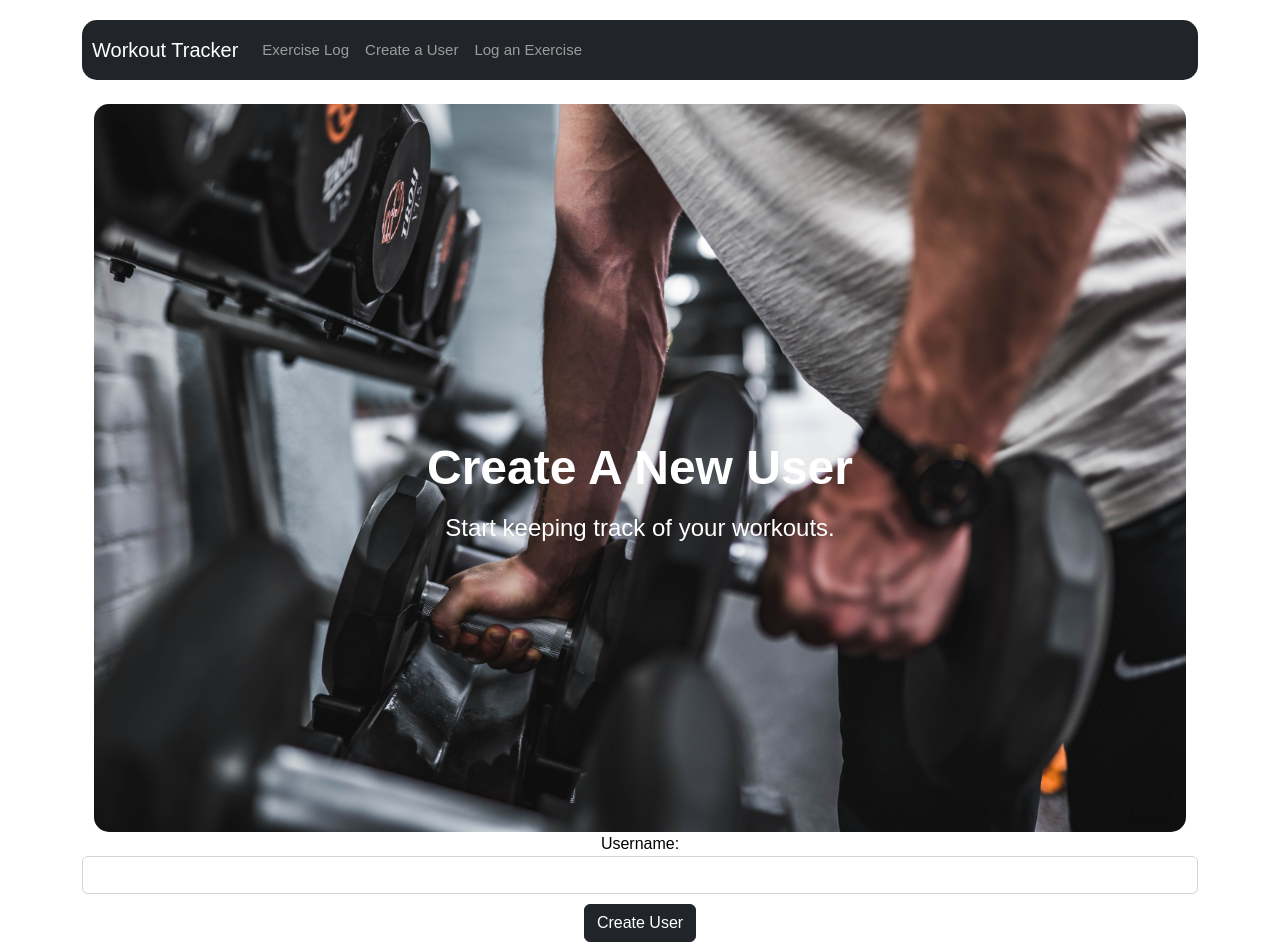
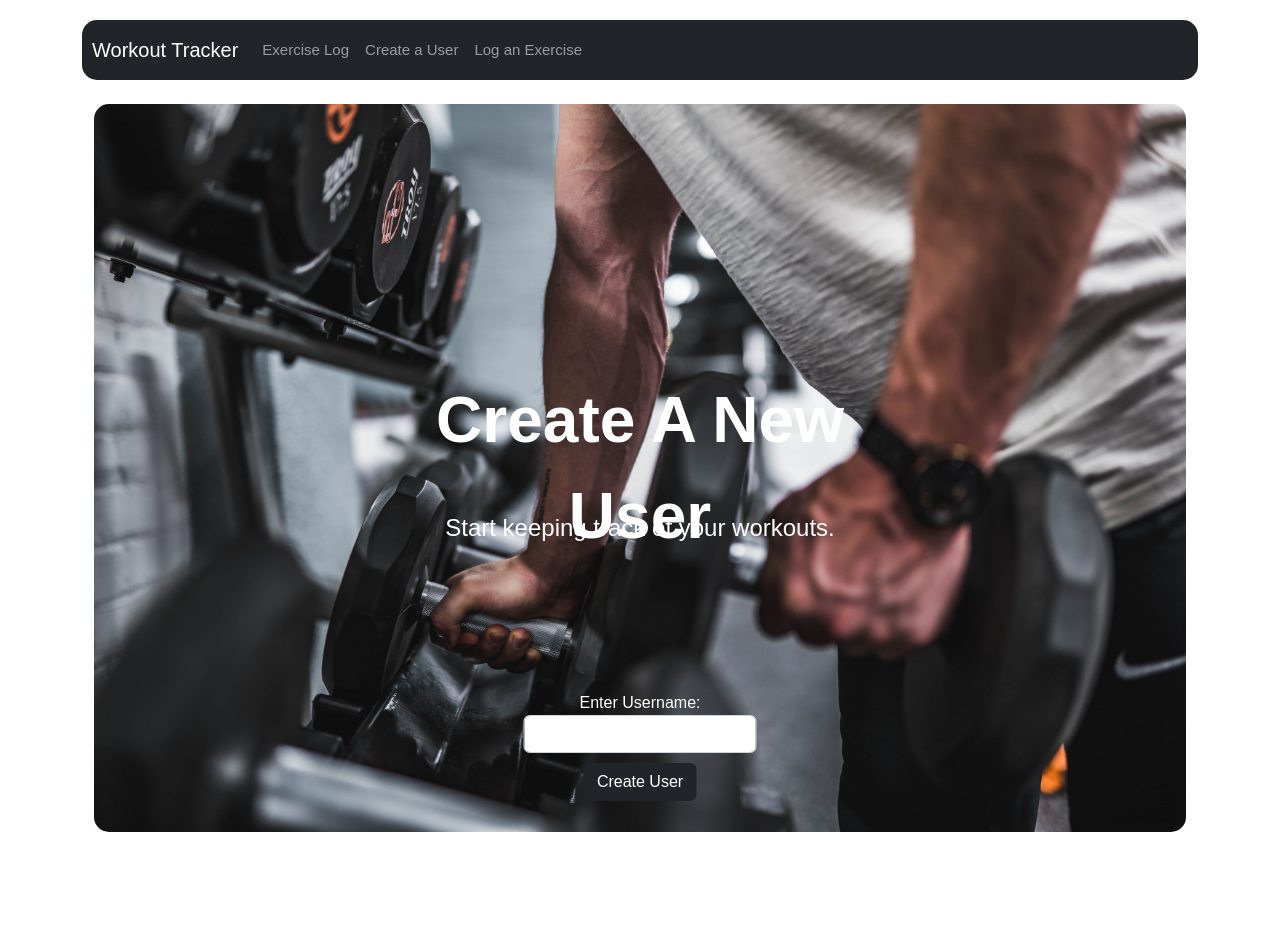
Before and after one commit to 0scarC/KSTEC-MP2, a React (Create React App) app in the folder homepage/: page /user in a window 1280 px wide. Shown: the top 952 px of the page. After the commit the page ends 852 px from the top, so only its background shows below. Built offline with nearby package versions, Linux system fonts and the light colour scheme.

Commit message:
additional styling

```diff
--- a/homepage/src/App.css
+++ b/homepage/src/App.css
@@ -30,7 +30,7 @@ img {
   top: 50%;
   left: 50%;
   transform: translate(-50%, -50%);
-  font-size: 3em;
+  font-size: 4em;
   padding: 10px 0;
   font-weight: 800;
   margin: 0;
@@ -58,7 +58,8 @@ label{
 }
 
 .table {
-  background-color: #D3D3D3;
+
+  background-color: #B2D0B7;
   border-radius: 15px;
   margin: 10px;
 }
@@ -66,5 +67,19 @@ label{
 h2 {
   color: black;
   font-style: arial;
-  font-size: 3em;
+  font-size: 2em;
 }
+
+.container1 {
+  position: absolute;
+  top: 90%;
+  left: 50%;
+  transform: translate(-50%, -50%);
+  padding: 10px 0;
+  margin: 0;
+  font-family: 'arial';
+
+}
+.username {
+  color: white;
+}
--- a/homepage/src/components/create-exercise.js
+++ b/homepage/src/components/create-exercise.js
@@ -2,6 +2,7 @@ import React, { Component } from 'react';
 import axios from 'axios';
 import DatePicker from 'react-datepicker';
 import "react-datepicker/dist/react-datepicker.css";
+import Deadlift from '../images/deadlift.jpg'
 
 export default class CreateExercise extends Component {
   constructor(props) {
@@ -118,7 +119,13 @@ export default class CreateExercise extends Component {
   render() {
     return (
     <div>
-      <h2>Log a New Exercise</h2>
+
+<div class="container">
+          <img src={Deadlift} alt='banner' width='100%'></img>
+          <div class="centered">Log a New Exercise</div>
+          <p class="bannertext">Share your journey.</p>
+        </div>
+      <h2>New Exercise Form</h2>
       <form onSubmit={this.onSubmit}>
         <div className="form-group">
           <label>Username: </label>
--- a/homepage/src/components/create-user.js
+++ b/homepage/src/components/create-user.js
@@ -45,9 +45,10 @@ export default class CreateUser extends Component {
           <div class="centered">Create A New User</div>
           <p class="bannertext">Start keeping track of your workouts.</p>
         </div>
+        <container className="container1">
         <form onSubmit={this.onSubmit}>
           <div className="form-group">
-            <label>Username: </label>
+            <label className='username'>Enter Username: </label>
             <input  type="text"
                 required
                 className="form-control"
@@ -59,6 +60,7 @@ export default class CreateUser extends Component {
             <input type="submit" value="Create User" className="btn btn-dark" />
           </div>
         </form>
+        </container>
       </div>
     )
   }
--- a/homepage/src/components/edit-exercise.js
+++ b/homepage/src/components/edit-exercise.js
@@ -2,6 +2,7 @@ import React, { Component } from 'react';
 import axios from 'axios';
 import DatePicker from 'react-datepicker';
 import "react-datepicker/dist/react-datepicker.css";
+
 
 export default class EditExercise extends Component {
   constructor(props) {
@@ -14,8 +15,8 @@ export default class EditExercise extends Component {
     this.onChangeWeight = this.onChangeWeight.bind(this);
     this.onChangeReps = this.onChangeReps.bind(this);
     this.onChangeSets = this.onChangeSets.bind(this);
+    this.onSubmit = this.onSubmit.bind(this);
     this.onChangeDate = this.onChangeDate.bind(this);
-    this.onSubmit = this.onSubmit.bind(this);
 
     this.state = {
       username: '',
@@ -31,7 +32,6 @@ export default class EditExercise extends Component {
   }
 
   componentDidMount() {
-    console.log(this.props.exercise.id);
     axios.get('http://localhost:5000/exercises/' + this.props.match.params.id)
       .then(response => {
         this.setState({
--- a/homepage/src/components/exercises-list.js
+++ b/homepage/src/components/exercises-list.js
@@ -59,7 +59,7 @@ export default class ExercisesList extends Component {
        <div>
         <div class="container">
           <img src={Banner} alt='banner' width='100%'></img>
-          <div class="centered">Workout History</div>
+          <div class="centered">Workout Tracker</div>
           <p class="bannertext">The grind never stops.</p>
         </div>
         <table className="table">
```
Also changed, not shown: 1 other file (tests, documents, lock files or other folders).
